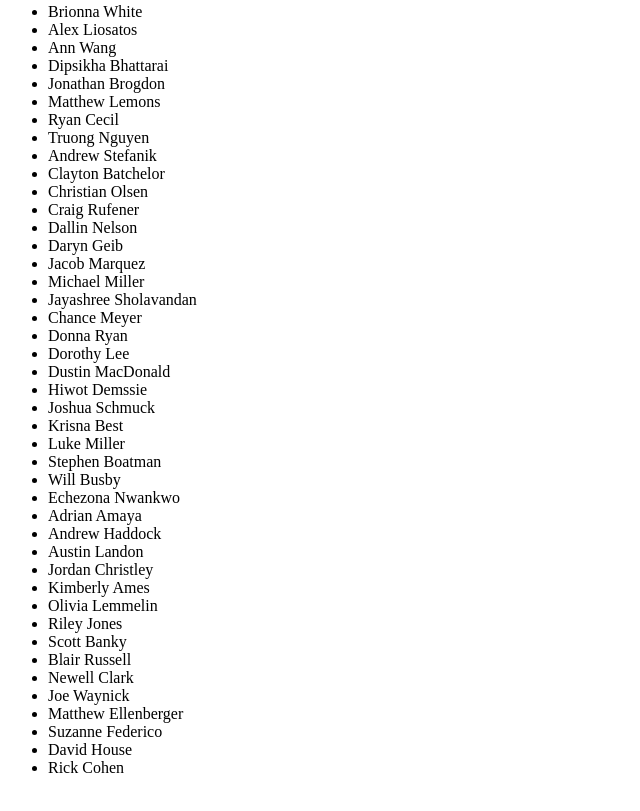
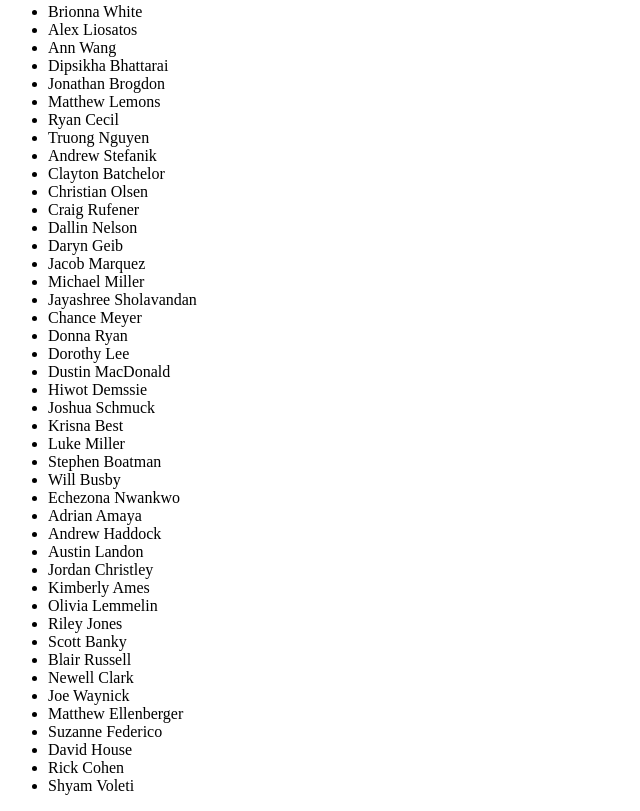
Before and after one commit to jacarmouche08/cfs-studentproject, a plain HTML site: page students.html in a window 1280 px wide. Shown: the part 450-1261 px from the top of the page, without its empty margins (0-640 px from the left). Drawn offline with Linux system fonts and the light colour scheme.

Commit message:
add my name

```diff
--- a/students.html
+++ b/students.html
@@ -71,6 +71,7 @@
         <li>Suzanne Federico</li>
         <li>David House</li>
 	<li>Rick Cohen</li>
+	<li>Shyam Voleti</li>
     </ul>
 
 </body>
```
